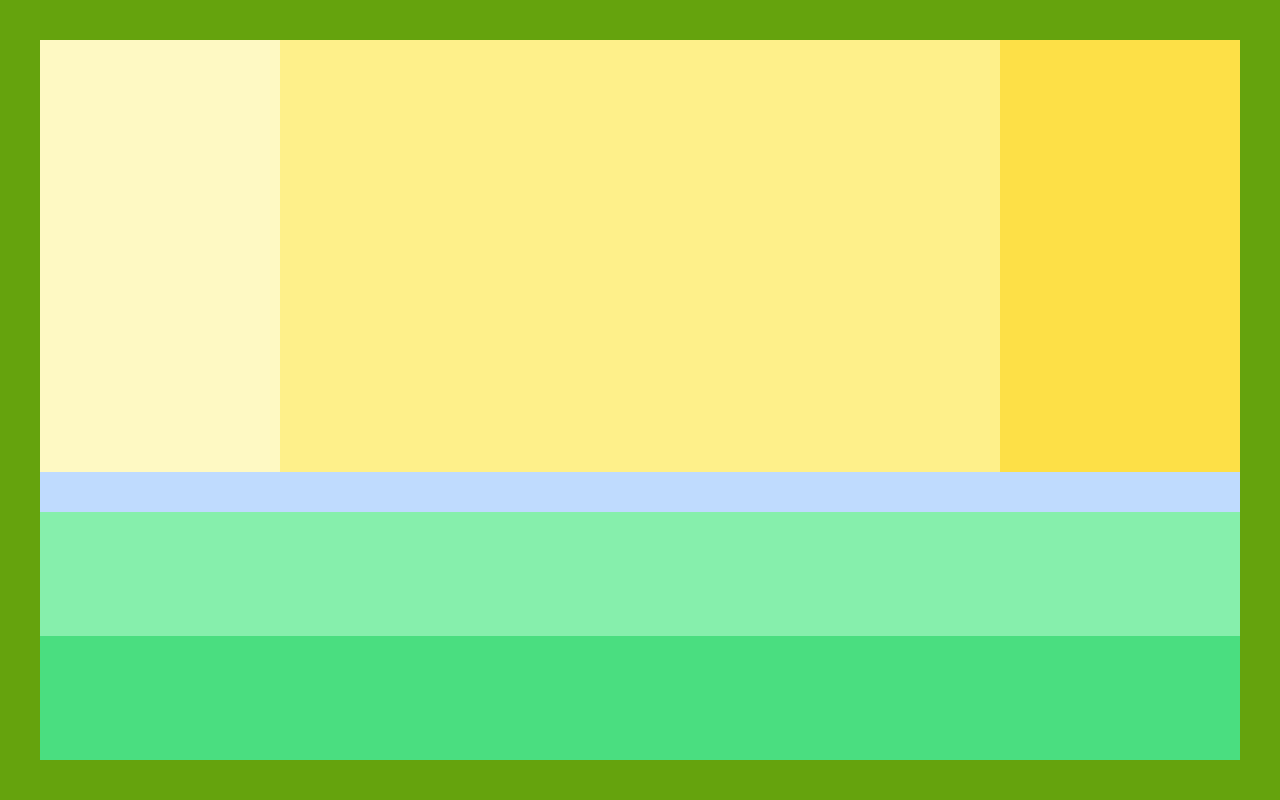
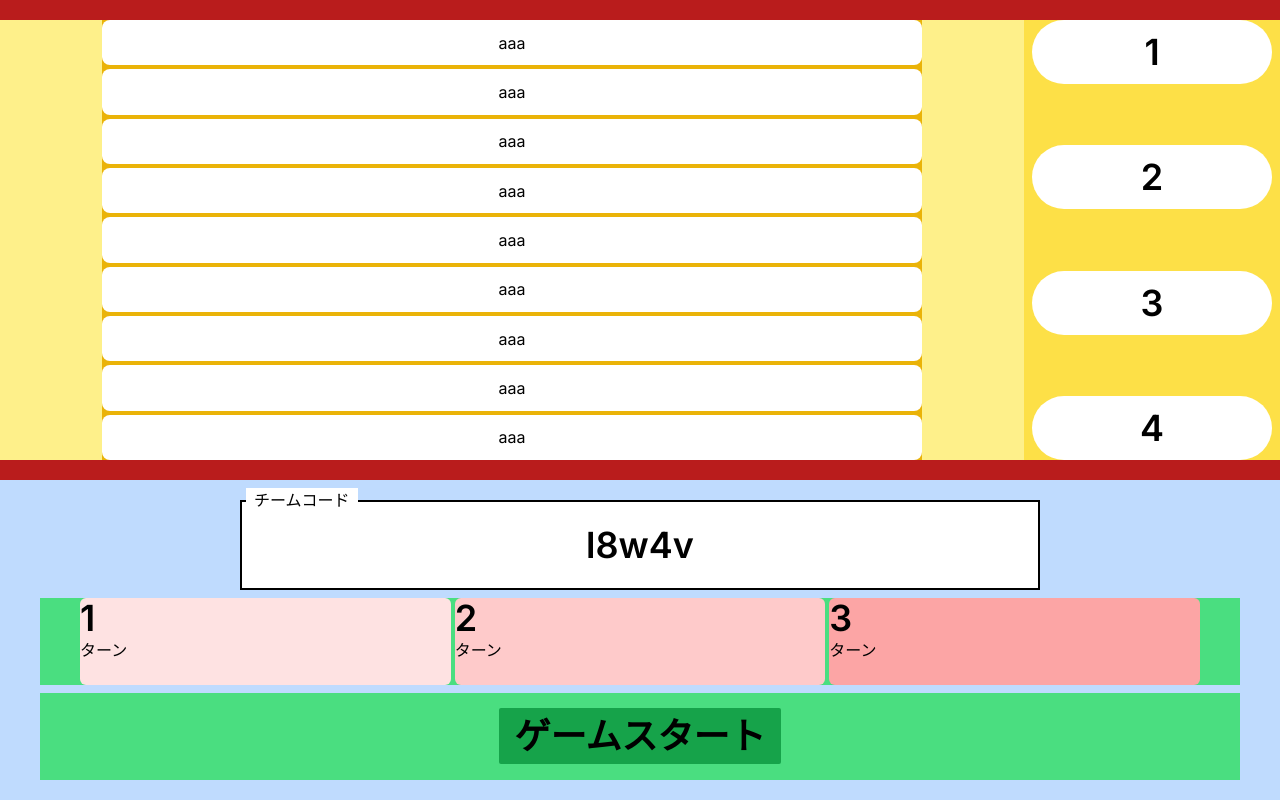
Before and after one commit to katsudon08/darts_frontend, a Next.js app: page /room-setting in a window 1280 px wide. Built offline with nearby package versions, Linux system fonts and the light colour scheme.

Commit message:
ルームセッティングの画面構成完成

```diff
--- a/src/app/room-select/page.tsx
+++ b/src/app/room-select/page.tsx
@@ -1,12 +1,29 @@
+"use client"
+
+import TEXT from "@/components/TEXT";
+import { URLS } from "@/types/urls";
+import { useRouter } from "next/navigation";
+
 export default function () {
-    const handleClick = () => {
+    const router = useRouter()
 
+    const handleHold = () => {
+        router.push(URLS.ROOM_SETTING)
+    }
+
+    const handleJoin = () => {
+        router.push(URLS.ROOM_SETTING)
     }
 
     return (
         <div className="flex h-screen justify-center items-center py-10 bg-lime-600">
-            <div className="flex flex-col justify-between h-3/5">
-
+            <div className="flex flex-col justify-between h-3/5 w-3/5">
+                <button className="h-1/3 w-full rounded-md bg-white" onClick={handleHold}>
+                    <TEXT text="ルームを作成" />
+                </button>
+                <button className="h-1/3 w-full rounded-md bg-white" onClick={handleJoin}>
+                    <TEXT text="ルームに参加" />
+                </button>
             </div>
         </div>
     );
--- a/src/app/room-setting/page.tsx
+++ b/src/app/room-setting/page.tsx
@@ -1,8 +1,20 @@
+"use client"
+
+import TEXT from "@/components/TEXT"
 import { URLS } from "@/types/urls"
+import { generateRandomString } from "@/utils/generateRandomString"
 import { useRouter } from "next/navigation"
+import { useEffect, useState } from "react"
 
 export default function () {
     const router = useRouter()
+    const [teamcode, setTeamcode] = useState("")
+
+    useEffect(() => {
+        setTeamcode(generateRandomString())
+    }, [])
+
+    const strs = ["aaa", "aaa", "aaa", "aaa", "aaa", "aaa", "aaa", "aaa", "aaa"]
 
     const handleClick = () => {
         console.log(URLS.GAME)
@@ -11,16 +23,48 @@ export default function () {
 
     return (
         <main>
-            <div className="flex h-screen justify-center items-center p-10  bg-lime-600">
+            <div className="flex h-screen justify-center items-center  bg-lime-600">
                 <div className="flex flex-col justify-between h-full w-full  bg-red-700">
-                    <div className="flex flex-row justify-between h-3/5">
-                        <div className="bg-yellow-100 h-full w-1/5"></div>
-                        <div className="bg-yellow-200 h-full w-3/5"></div>
-                        <div className="bg-yellow-300 h-full w-1/5"></div>
+                    <div className="flex flex-row justify-between h-3/5 py-5">
+                        <div className="flex justify-center bg-yellow-200 h-full w-4/5">
+                            <div className="flex flex-col justify-between bg-yellow-500 space-y-1 h-full w-4/5">
+                                {strs.map((str, i) => (
+                                    <div className="flex  bg-white w-full justify-center items-center rounded-lg h-full" key={i}>{str}</div>
+                                ))}
+                            </div>
+                        </div>
+                        <div className="flex flex-col justify-between bg-yellow-300 h-full w-1/5">
+                            <button className="bg-white rounded-full mx-2 py-3">
+                                <TEXT text="1" />
+                            </button>
+                            <button className="bg-white rounded-full mx-2 py-3">
+                                <TEXT text="2" />
+                            </button>
+                            <button className="bg-white rounded-full mx-2 py-3">
+                                <TEXT text="3" />
+                            </button>
+                            <button className="bg-white rounded-full mx-2 py-3">
+                                <TEXT text="4" />
+                            </button>
+                        </div>
                     </div>
-                    <div className="flex flex-col justify-between h-2/5 pt-10 bg-blue-200">
-                        <div className="bg-green-300 h-full w-full"></div>
-                        <div className="bg-green-400 h-full w-full"></div>
+                    <div className="flex flex-col justify-between items-center h-2/5 space-y-2 py-5 px-10 bg-blue-200">
+                        <div className="relative h-full w-2/3 border-black border-2">
+                            <div className="absolute top-0.5 left-1 -translate-y-2/3 bg-white px-2">チームコード</div>
+                            <div className="flex justify-center items-center h-full w-full bg-white">
+                                <TEXT text={teamcode === "" ? "loading..." : teamcode} />
+                            </div>
+                        </div>
+                        <div className="flex justify-between px-10 space-x-1  bg-green-400 h-full w-full">
+                            <div className="bg-red-100 w-full rounded-md"><TEXT text="1"/>ターン</div>
+                            <div className="bg-red-200 w-full rounded-md"><TEXT text="2"/>ターン</div>
+                            <div className="bg-red-300 w-full rounded-md"><TEXT text="3"/>ターン</div>
+                        </div>
+                        <div className="flex justify-center items-center bg-green-400 h-full w-full">
+                            <button className="bg-green-600 py-2 px-4  rounded-sm">
+                                <TEXT text="ゲームスタート" />
+                            </button>
+                        </div>
                     </div>
                 </div>
             </div>
--- /dev/null
+++ b/src/utils/generateRandomString.ts
@@ -0,0 +1,4 @@
+export const generateRandomString = (charCount = 5) => {
+    const randomString = Math.random().toString(36).substring(2).slice(-charCount)
+    return randomString
+}
```
